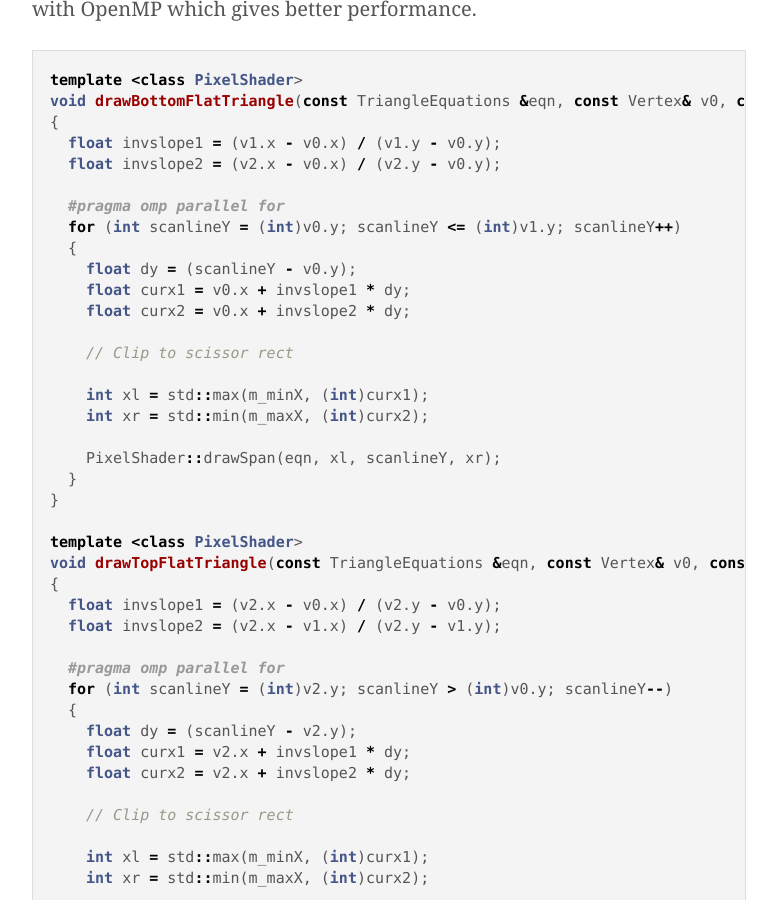
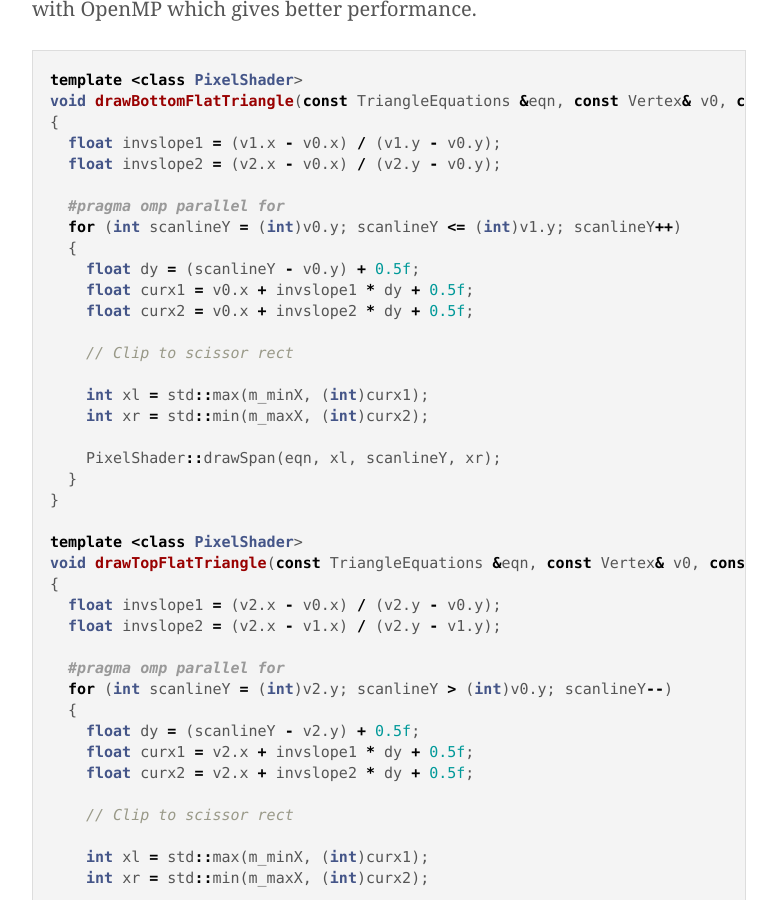
Before and after one commit to trenki2/trenki2.github.io, a Jekyll site: the page built from _posts/2017-06-15-developing-a-software-renderer-part3.md, in a window 1280 px wide and 900 px high, scrolled down 5958 px. Shown: the whole window, without its empty margins (251-1028 px from the left). Built offline with Jekyll 4.4.1, drawn with Linux system fonts in a browser that asks for light colours.

Commit message:
Small fix

```diff
--- a/_posts/2017-06-15-developing-a-software-renderer-part3.md
+++ b/_posts/2017-06-15-developing-a-software-renderer-part3.md
@@ -229,9 +229,9 @@ void drawBottomFlatTriangle(const TriangleEquations &eqn, const Vertex& v0, cons
 
   for (int scanlineY = (int)v0.y; scanlineY <= (int)v1.y; scanlineY++)
   {
-    float dy = (scanlineY - v0.y);
-    float curx1 = v0.x + invslope1 * dy;
-    float curx2 = v0.x + invslope2 * dy;
+    float dy = (scanlineY - v0.y) + 0.5f;
+    float curx1 = v0.x + invslope1 * dy + 0.5f;
+    float curx2 = v0.x + invslope2 * dy + 0.5f;
 
     // Clip to scissor rect
 
@@ -252,9 +252,9 @@ void drawTopFlatTriangle(const TriangleEquations &eqn, const Vertex& v0, const V
 
   for (int scanlineY = (int)v2.y; scanlineY > (int)v0.y; scanlineY--)
   {
-    float dy = (scanlineY - v2.y);
-    float curx1 = v2.x + invslope1 * dy;
-    float curx2 = v2.x + invslope2 * dy;
+    float dy = (scanlineY - v2.y) + 0.5f;
+    float curx1 = v2.x + invslope1 * dy + 0.5f;
+    float curx2 = v2.x + invslope2 * dy + 0.5f;
 
     // Clip to scissor rect
 
```
